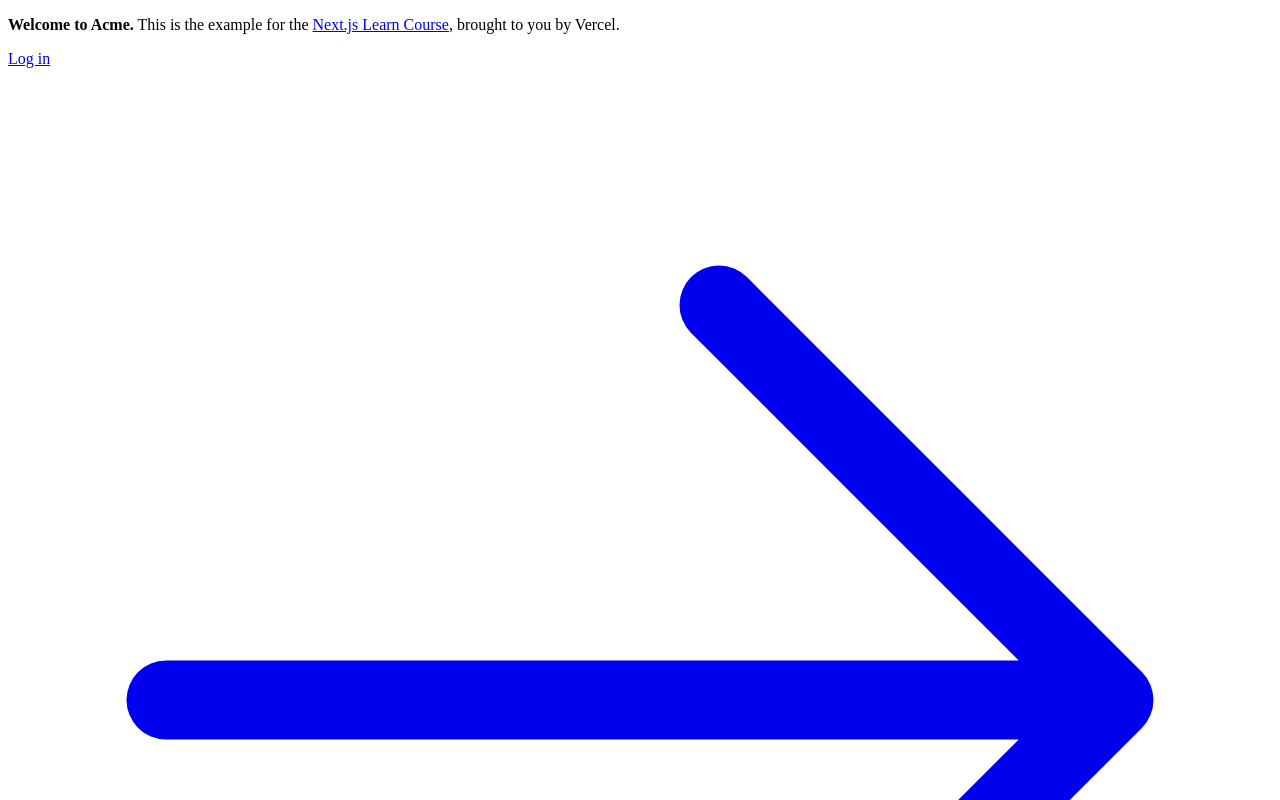
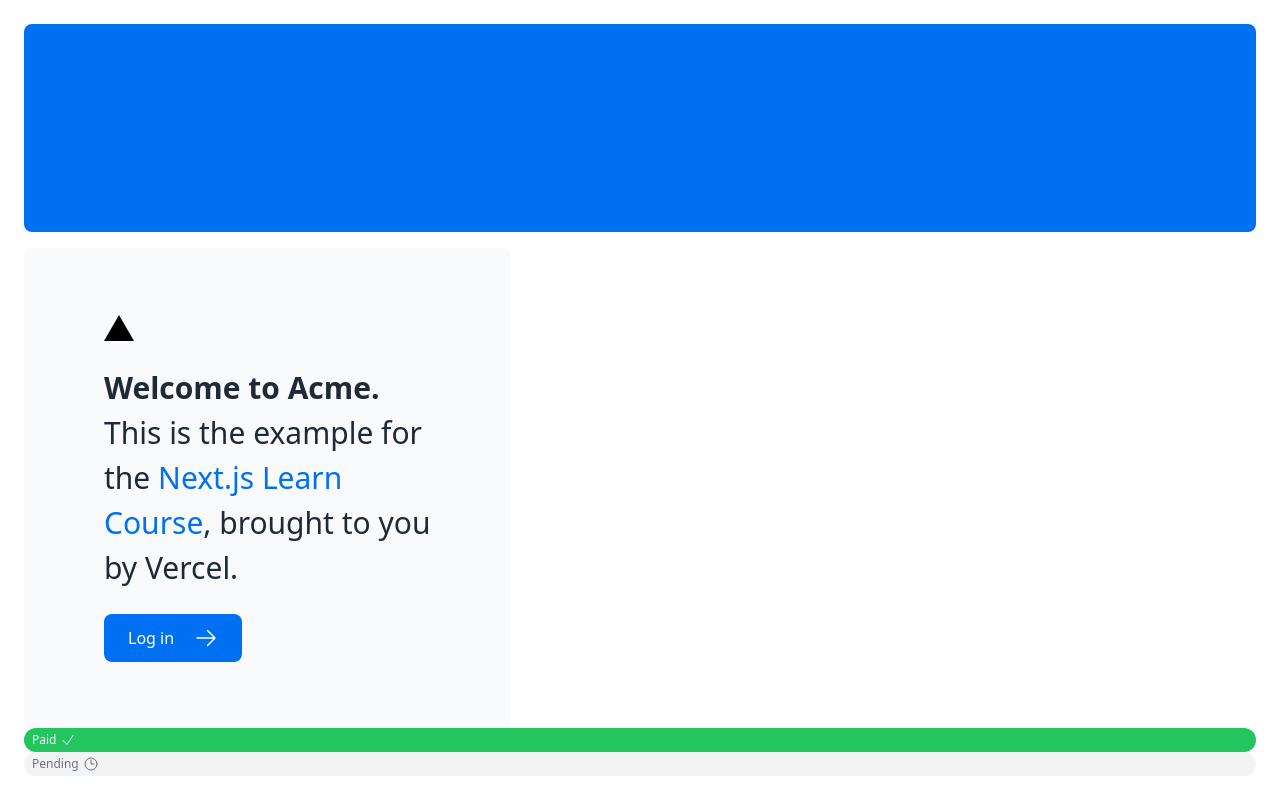
Before and after one commit to Diego2dRamirez/nextjs-vercel-curso, a Next.js app: page / in a window 1280 px wide. Shown: the top 800 px of the page. Built offline with nearby package versions, Linux system fonts and the light colour scheme.

Commit message:
Estilo CSS

```diff
--- a/app/layout.tsx
+++ b/app/layout.tsx
@@ -1,3 +1,4 @@
+import '@/app/ui/global.css'
 export default function RootLayout({
   children,
 }: {
--- a/app/page.tsx
+++ b/app/page.tsx
@@ -1,6 +1,7 @@
 import AcmeLogo from '@/app/ui/acme-logo';
 import { ArrowRightIcon } from '@heroicons/react/24/outline';
 import Link from 'next/link';
+import InvoiceStatus from './ui/invoices/status';
 
 export default function Page() {
   return (
@@ -10,6 +11,9 @@
       </div>
       <div className="mt-4 flex grow flex-col gap-4 md:flex-row">
         <div className="flex flex-col justify-center gap-6 rounded-lg bg-gray-50 px-6 py-10 md:w-2/5 md:px-20">
+          <div
+            className="relative w-0 h-0 border-l-[15px] border-r-[15px] border-b-[26px] border-l-transparent border-r-transparent border-b-black"
+          />
           <p className={`text-xl text-gray-800 md:text-3xl md:leading-normal`}>
             <strong>Welcome to Acme.</strong> This is the example for the{' '}
             <a href="https://nextjs.org/learn/" className="text-blue-500">
@@ -28,6 +32,8 @@
           {/* Add Hero Images Here */}
         </div>
       </div>
+      <InvoiceStatus status='paid'/>
+      <InvoiceStatus status='pending'/>
     </main>
   );
 }
```
